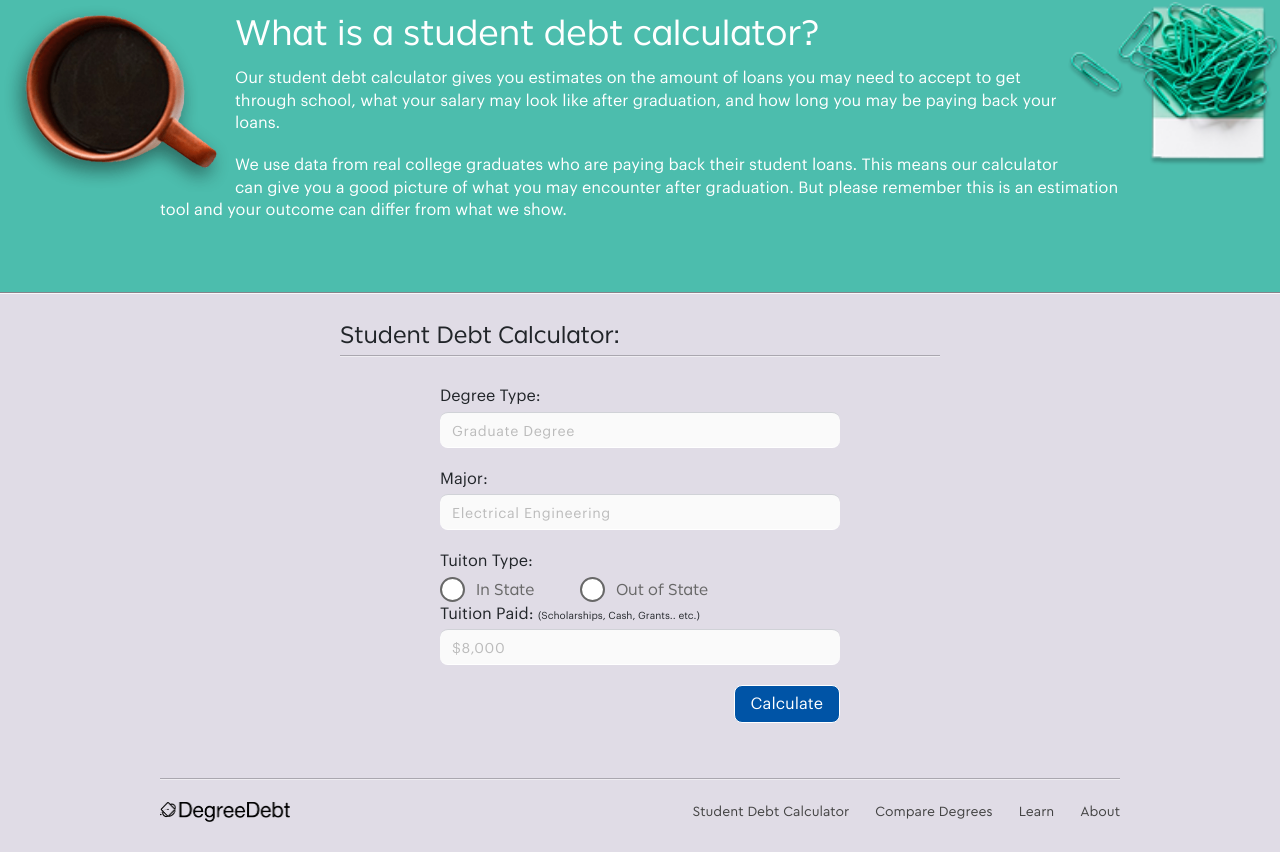
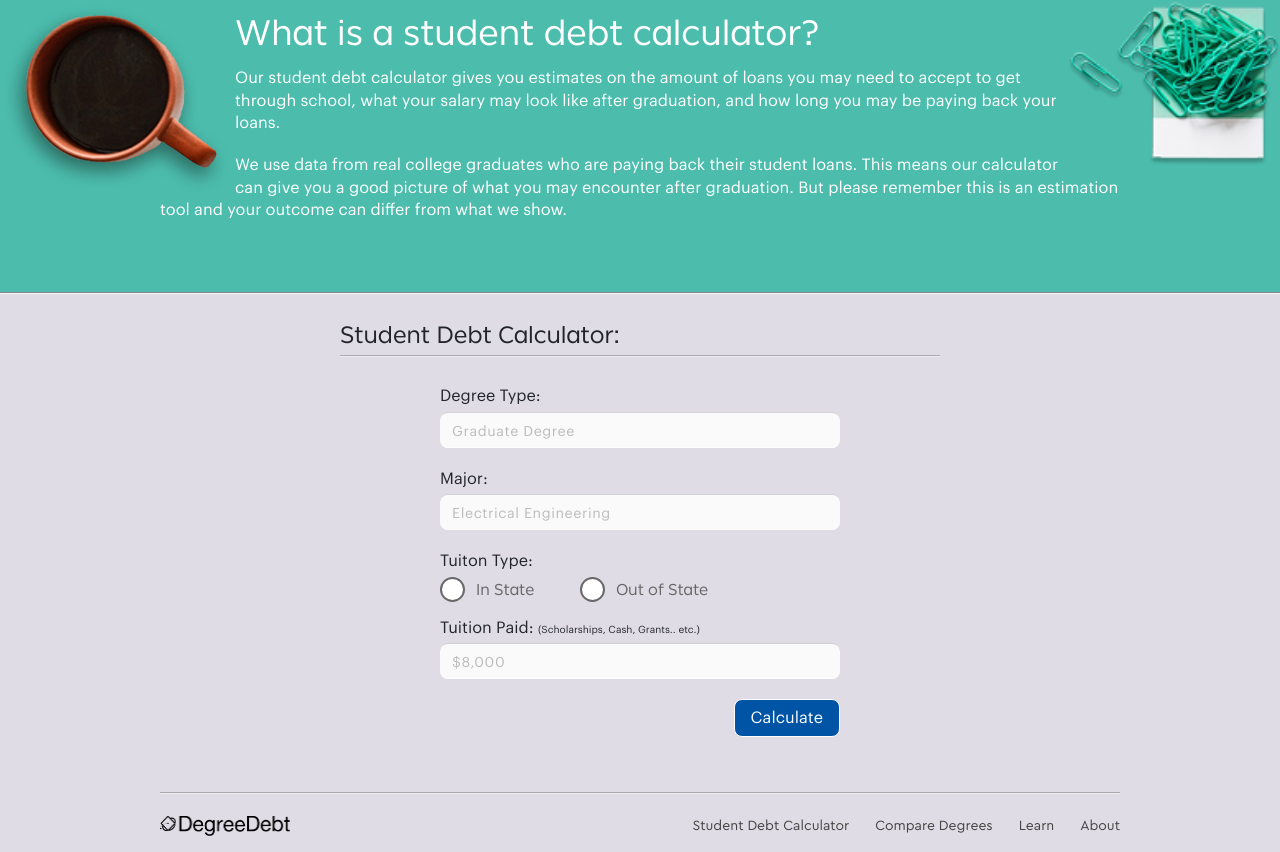
Before and after one commit to rossmonroe/degree-debt, a React (Create React App) app: page / in a window 1280 px wide. Shown: the part 468-1320 px from the top of the page. Built offline with nearby package versions, Linux system fonts and the light colour scheme.

Commit message:
fixed padding issue on form

```diff
--- a/src/style/css/Global.css
+++ b/src/style/css/Global.css
@@ -372,6 +372,7 @@ a.button:hover{
 
 ul.radio-buttons{
     display: block;
+
 }
 
 ul.radio-buttons li{
@@ -381,6 +382,7 @@ ul.radio-buttons li{
     width: 140px;
     float: left;
     text-align: left;
+    padding-bottom:14px;
 }
 
 ul.radio-buttons li input[type=radio]{
```
